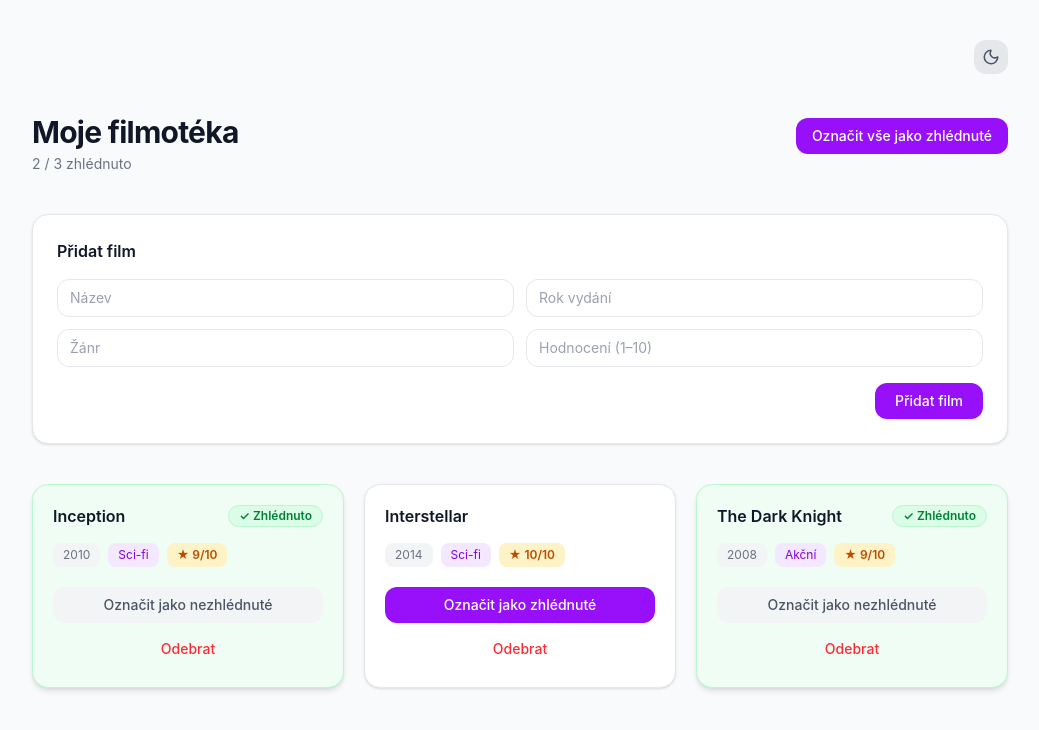
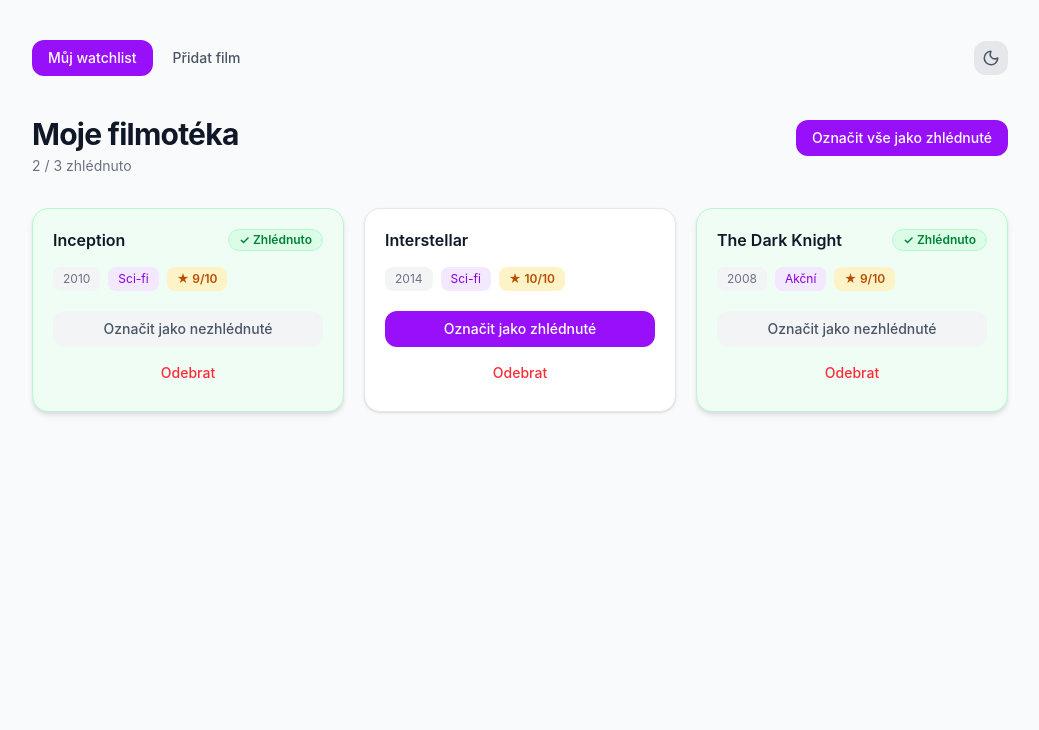
Before and after one commit to kudrle01/4IT427_kudj05, a React (Vite) app: page / in a window 1280 px wide. Shown: the top 730 px of the page, without its empty margins (120-1159 px from the left). Built offline with nearby package versions, Linux system fonts and the light colour scheme.

Commit message:
feat: Úkol 5 – routing

```diff
--- a/package.json
+++ b/package.json
@@ -13,7 +13,8 @@
     "@tanstack/react-query": "^5.100.11",
     "lucide-react": "^1.16.0",
     "react": "^19.2.6",
-    "react-dom": "^19.2.6"
+    "react-dom": "^19.2.6",
+    "react-router-dom": "^7.15.1"
   },
   "devDependencies": {
     "@eslint/js": "^10.0.1",
--- a/src/App.tsx
+++ b/src/App.tsx
@@ -1,12 +1,10 @@
-/* Stylingová metoda: Tailwind CSS */
 import { useState } from 'react';
+import { NavLink, Navigate, Route, Routes } from 'react-router-dom';
 import { Moon, Sun } from 'lucide-react';
-import AddFilmForm from '@/components/AddFilmForm';
-import FilmCard from '@/components/FilmCard';
-import { useWatchlist } from '@/context/WatchlistContext';
+import WatchlistPage from '@/pages/WatchlistPage';
+import AddFilmPage from '@/pages/AddFilmPage';
 
 function App() {
-  const { films, watchedCount, toggleWatched, removeFilm, markAllAsWatched } = useWatchlist();
   const [dark, setDark] = useState(false);
 
   const toggleDark = () => {
@@ -14,13 +12,25 @@ function App() {
     setDark((d) => !d);
   };
 
+  const navLinkClass = ({ isActive }: { isActive: boolean }) =>
+    `text-sm font-medium px-4 py-2 rounded-xl transition-colors duration-200 ${
+      isActive
+        ? 'bg-purple-600 text-white'
+        : 'text-gray-600 dark:text-gray-300 hover:bg-gray-200 dark:hover:bg-gray-800'
+    }`;
+
   return (
     <div className="min-h-screen bg-gray-50 dark:bg-gray-950 transition-colors duration-300">
-
       <div className="max-w-5xl mx-auto px-4 sm:px-6 py-10 flex flex-col gap-10">
-
-        {/* Dark mode toggle */}
-        <div className="flex justify-end">
+        <div className="flex items-center justify-between">
+          <nav className="flex items-center gap-1">
+            <NavLink to="/" end className={navLinkClass}>
+              Můj watchlist
+            </NavLink>
+            <NavLink to="/form" className={navLinkClass}>
+              Přidat film
+            </NavLink>
+          </nav>
           <button
             onClick={toggleDark}
             className="p-2 rounded-xl bg-gray-200 dark:bg-gray-800 text-gray-600 dark:text-gray-300 hover:bg-gray-300 dark:hover:bg-gray-700 transition-colors duration-200 cursor-pointer"
@@ -30,45 +40,11 @@ function App() {
           </button>
         </div>
 
-        {/* Header */}
-        <header className="flex items-start justify-between gap-4">
-          <div>
-            <h1 className="text-3xl font-bold tracking-tight text-gray-900 dark:text-white">
-              Moje filmotéka
-            </h1>
-            <p className="text-sm text-gray-500 dark:text-gray-400 mt-1">
-              {watchedCount} / {films.length} zhlédnuto
-            </p>
-          </div>
-          <button
-            onClick={markAllAsWatched}
-            className="bg-purple-600 hover:bg-purple-700 active:scale-95 text-white text-sm font-medium px-4 py-2 rounded-xl transition-all duration-200 cursor-pointer shrink-0 mt-1"
-          >
-            Označit vše jako zhlédnuté
-          </button>
-        </header>
-
-        {/* Formulář */}
-        <AddFilmForm />
-
-        {/* Grid karet */}
-        {films.length === 0 ? (
-          <p className="text-center text-gray-400 dark:text-gray-500 py-16">
-            Watchlist je prázdný. Přidej první film.
-          </p>
-        ) : (
-          <div className="grid grid-cols-1 sm:grid-cols-2 lg:grid-cols-3 gap-5">
-            {films.map((film) => (
-              <FilmCard
-                key={film.id}
-                {...film}
-                onToggleWatched={toggleWatched}
-                onRemove={removeFilm}
-              />
-            ))}
-          </div>
-        )}
-
+        <Routes>
+          <Route path="/" element={<WatchlistPage />} />
+          <Route path="/form" element={<AddFilmPage />} />
+          <Route path="*" element={<Navigate to="/" replace />} />
+        </Routes>
       </div>
     </div>
   );
--- a/src/components/AddFilmForm.tsx
+++ b/src/components/AddFilmForm.tsx
@@ -1,8 +1,10 @@
 import { useState, type SyntheticEvent } from 'react';
+import { useNavigate } from 'react-router-dom';
 import { useWatchlist } from '@/context/WatchlistContext';
 
 const AddFilmForm = () => {
   const { addFilm } = useWatchlist();
+  const navigate = useNavigate();
   const [title, setTitle] = useState('');
   const [year, setYear] = useState('');
   const [genre, setGenre] = useState('');
@@ -11,10 +13,7 @@ const AddFilmForm = () => {
   const handleSubmit = (e: SyntheticEvent) => {
     e.preventDefault();
     addFilm({ title, year: Number(year), genre, rating: Number(rating) });
-    setTitle('');
-    setYear('');
-    setGenre('');
-    setRating('');
+    navigate('/');
   };
 
   const inputClass =
@@ -22,9 +21,7 @@ const AddFilmForm = () => {
 
   return (
     <section className="bg-white dark:bg-gray-900 rounded-2xl border border-gray-200 dark:border-gray-700 shadow-sm p-6">
-      <h2 className="text-base font-semibold text-gray-900 dark:text-white mb-4">
-        Přidat film
-      </h2>
+      <h2 className="text-base font-semibold text-gray-900 dark:text-white mb-4">Přidat film</h2>
       <form onSubmit={handleSubmit} className="flex flex-col gap-4">
         <div className="grid grid-cols-1 sm:grid-cols-2 gap-3">
           <input
@@ -63,7 +60,7 @@ const AddFilmForm = () => {
         <div className="flex justify-end">
           <button
             type="submit"
-            className="bg-purple-600 hover:bg-purple-700 active:scale-95 text-white text-sm font-medium px-5 py-2 rounded-xl transition-all duration-200 cursor-pointer"
+className="bg-purple-600 hover:bg-purple-700 active:scale-95 text-white text-sm font-medium px-5 py-2 rounded-xl transition-all duration-200 cursor-pointer"
           >
             Přidat film
           </button>
--- a/src/main.tsx
+++ b/src/main.tsx
@@ -1,13 +1,16 @@
 import { StrictMode } from 'react';
 import { createRoot } from 'react-dom/client';
+import { BrowserRouter } from 'react-router-dom';
 import '@/index.css';
 import App from '@/App.tsx';
 import { WatchlistProvider } from '@/context/WatchlistContext';
 
 createRoot(document.getElementById('root')!).render(
   <StrictMode>
-    <WatchlistProvider>
-      <App />
-    </WatchlistProvider>
+    <BrowserRouter>
+      <WatchlistProvider>
+        <App />
+      </WatchlistProvider>
+    </BrowserRouter>
   </StrictMode>
 );
--- /dev/null
+++ b/src/pages/AddFilmPage.tsx
@@ -0,0 +1,14 @@
+import AddFilmForm from '@/components/AddFilmForm';
+
+const AddFilmPage = () => {
+  return (
+    <div className="flex flex-col gap-8">
+      <h1 className="text-3xl font-bold tracking-tight text-gray-900 dark:text-white">
+        Přidat film
+      </h1>
+      <AddFilmForm />
+    </div>
+  );
+};
+
+export default AddFilmPage;
--- /dev/null
+++ b/src/pages/WatchlistPage.tsx
@@ -0,0 +1,46 @@
+import FilmCard from '@/components/FilmCard';
+import { useWatchlist } from '@/context/WatchlistContext';
+
+const WatchlistPage = () => {
+  const { films, watchedCount, toggleWatched, removeFilm, markAllAsWatched } = useWatchlist();
+
+  return (
+    <div className="flex flex-col gap-8">
+      <header className="flex items-start justify-between gap-4">
+        <div>
+          <h1 className="text-3xl font-bold tracking-tight text-gray-900 dark:text-white">
+            Moje filmotéka
+          </h1>
+          <p className="text-sm text-gray-500 dark:text-gray-400 mt-1">
+            {watchedCount} / {films.length} zhlédnuto
+          </p>
+        </div>
+        <button
+          onClick={markAllAsWatched}
+          className="bg-purple-600 hover:bg-purple-700 active:scale-95 text-white text-sm font-medium px-4 py-2 rounded-xl transition-all duration-200 cursor-pointer shrink-0 mt-1"
+        >
+          Označit vše jako zhlédnuté
+        </button>
+      </header>
+
+      {films.length === 0 ? (
+        <p className="text-center text-gray-400 dark:text-gray-500 py-16">
+          Watchlist je prázdný. Přidej první film.
+        </p>
+      ) : (
+        <div className="grid grid-cols-1 sm:grid-cols-2 lg:grid-cols-3 gap-5">
+          {films.map((film) => (
+            <FilmCard
+              key={film.id}
+              {...film}
+              onToggleWatched={toggleWatched}
+              onRemove={removeFilm}
+            />
+          ))}
+        </div>
+      )}
+    </div>
+  );
+};
+
+export default WatchlistPage;
```
Also changed, not shown: src/components/FilmCard.tsx (+8 -6 lines), 1 other file (tests, documents, lock files or other folders).
